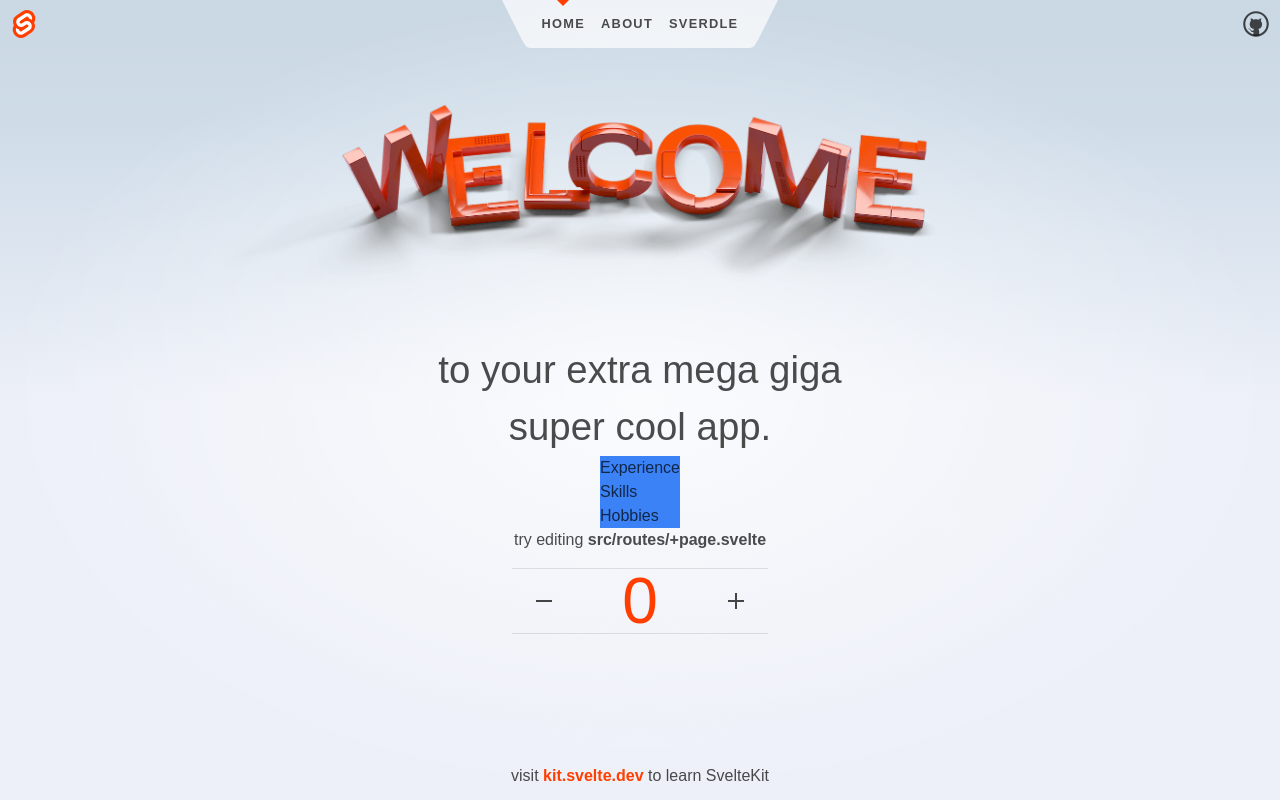
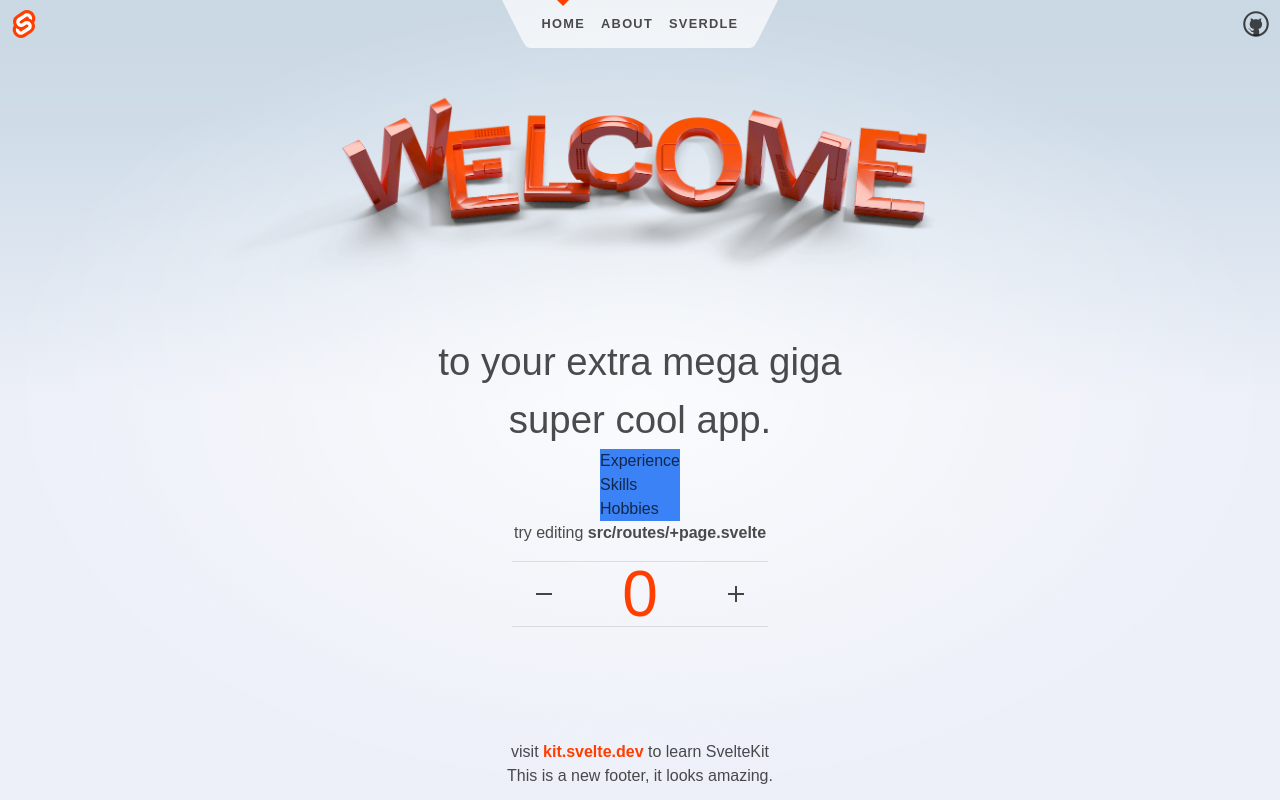
Before and after one commit to B00031080/stupiddemo, a SvelteKit app: page / in a window 1280 px wide. Shown: the top 800 px of the page. Built offline with nearby package versions, Linux system fonts and the light colour scheme.

Commit message:
Update +layout.svelte

```diff
--- a/src/routes/+layout.svelte
+++ b/src/routes/+layout.svelte
@@ -9,6 +9,7 @@
 
 	<footer>
 		<p>visit <a href="https://kit.svelte.dev">kit.svelte.dev</a> to learn SvelteKit</p>
+		<p>This is a new footer, it looks amazing.</p>
 	</footer>
 </div>
 
```
